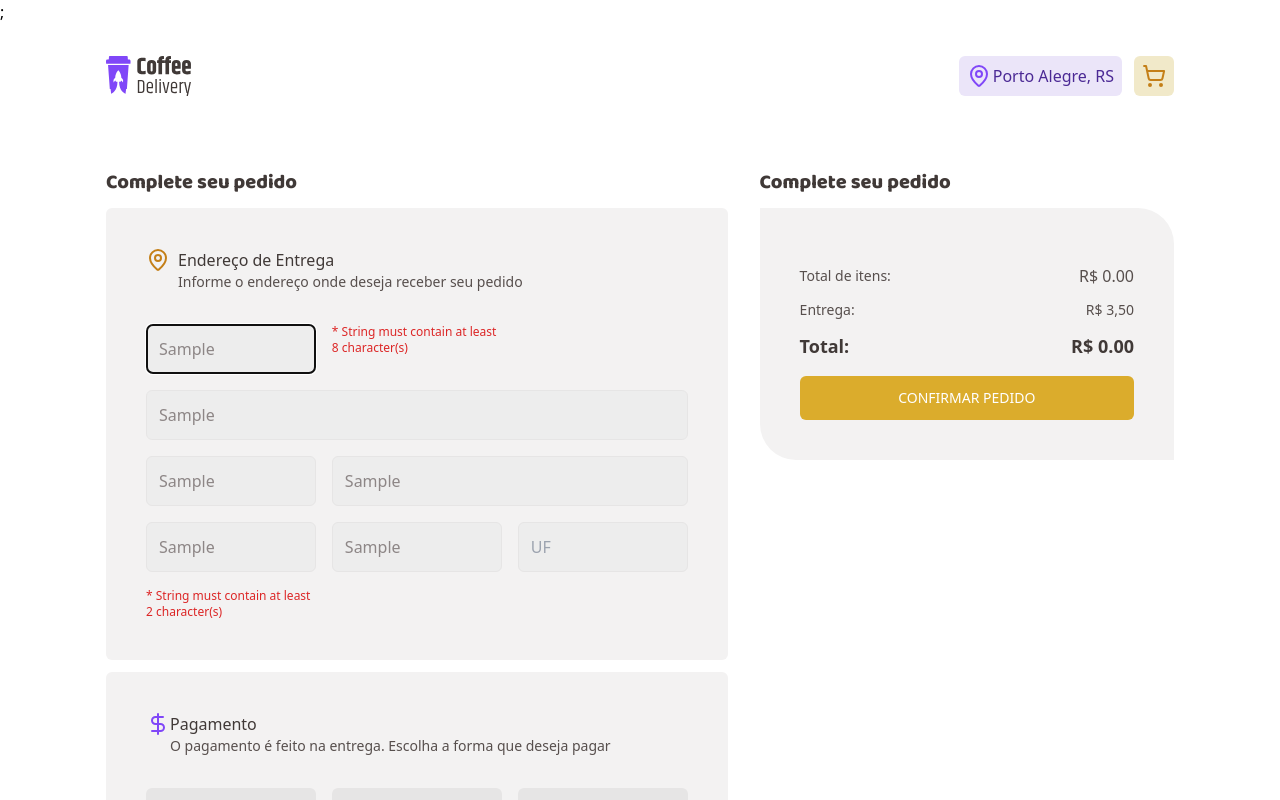
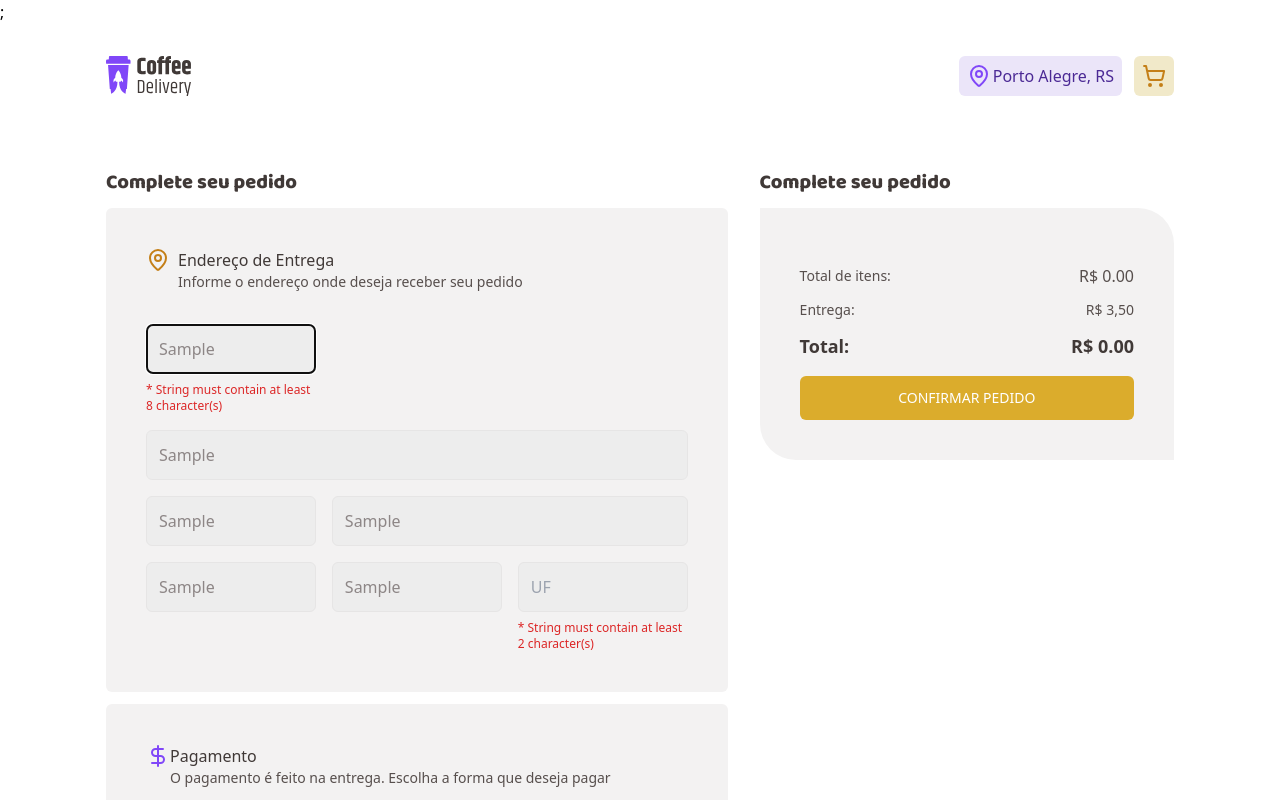
Before and after one commit to AS-Maldonado/coffe-delivery, a React (Vite) app: page /checkout in a window 1280 px wide. Both pictures are taken after typing "Sample", "Sample", "Sample", "Sample", "Sample", "Sample" into the empty fields and a click on the button "CONFIRMAR PEDIDO". Shown: the top 800 px of the page. Built offline with nearby package versions, Linux system fonts and the light colour scheme.

Commit message:
feat: finalizando validacao do formulario

```diff
--- a/src/api/DummyInputs.ts
+++ b/src/api/DummyInputs.ts
@@ -4,48 +4,48 @@ export const DUMMY_ADDRESS_INPUTS = [
     name: "cep",
     placeholder: "CEP",
     required: true,
-    inputClassName: "col-span-1",
+    divClassName: "col-span-1",
   },
   {
     type: "text",
     name: "rua",
     placeholder: "Rua",
     required: true,
-    inputClassName: "col-span-3",
+    divClassName: "col-span-3",
   },
   {
     type: "text",
     name: "numero",
     placeholder: "Número",
     required: true,
-    inputClassName: "col-span-1",
+    divClassName: "col-span-1",
   },
   {
     type: "text",
     name: "complemento",
     placeholder: "Complemento",
     required: true,
-    inputClassName: "col-span-2",
+    divClassName: "col-span-2",
   },
   {
     type: "text",
     name: "bairro",
     placeholder: "Bairro",
     required: true,
-    inputClassName: "col-span-1",
+    divClassName: "col-span-1",
   },
   {
     type: "text",
     name: "cidade",
     placeholder: "Cidade",
     required: true,
-    inputClassName: "col-span-1",
+    divClassName: "col-span-1",
   },
   {
     type: "text",
     name: "uf",
     placeholder: "UF",
     required: true,
-    inputClassName: "col-span-1",
+    divClassName: "col-span-1",
   },
 ];
--- a/src/components/checkout/CheckoutCard.tsx
+++ b/src/components/checkout/CheckoutCard.tsx
@@ -37,7 +37,7 @@ export function CheckoutCard({
               type={input.type}
               name={input.name}
               placeholder={input.placeholder}
-              inputClassName={input.inputClassName}
+              divClassName={input.divClassName}
             />
           ))
         )}
--- a/src/components/checkout/CheckoutInput.tsx
+++ b/src/components/checkout/CheckoutInput.tsx
@@ -3,12 +3,13 @@ import { useFormContext } from "react-hook-form";
 
 export interface CheckoutInputProps
   extends InputHTMLAttributes<HTMLInputElement> {
-  inputClassName?: string;
+  divClassName?: string;
 }
 
 interface CheckoutPaymentButtonProps {
   children: ReactNode;
   name: string;
+  active: boolean;
   handleOnClick: () => void;
 }
 
@@ -16,7 +17,7 @@ export function CheckoutInput({
   type,
   name,
   placeholder,
-  inputClassName,
+  divClassName,
 }: CheckoutInputProps) {
   const {
     register,
@@ -28,34 +29,39 @@ export function CheckoutInput({
   }
 
   return (
-    <>
+    <div className={divClassName ?? "col-span-3"}>
       <input
         type={type}
         placeholder={placeholder}
         {...register(name)}
-        className={`rounded-md border border-button bg-input p-3 text-label ${inputClassName}`}
+        className="w-full rounded-md border border-button bg-input p-3 text-label"
       />
       {errors[name] && (
-        <p className="text-xs text-red-600">
+        <p className="pt-2 text-xs text-red-600">
           * {errors[name]?.message as string}
         </p>
       )}
-    </>
+    </div>
   );
 }
 
 export function CheckoutPaymentButton({
   children,
   name,
+  active,
   handleOnClick,
 }: CheckoutPaymentButtonProps) {
   return (
     <button
       type="button"
       onClick={handleOnClick}
-      className="group flex items-center gap-2 whitespace-nowrap rounded-md bg-button p-4 text-xs uppercase text-text hover:bg-purple hover:text-white"
+      className={`group flex items-center gap-2 whitespace-nowrap rounded-md p-4 text-xs uppercase hover:bg-purple hover:text-white ${active ? "bg-purple text-white" : "bg-button text-text"}`}
     >
-      <span className="text-purple group-hover:text-white">{children}</span>
+      <span
+        className={`group-hover:text-white ${active ? "text-white" : "text-purple"}`}
+      >
+        {children}
+      </span>
       {name}
     </button>
   );
--- a/src/components/checkout/CheckoutPaymentSelection.tsx
+++ b/src/components/checkout/CheckoutPaymentSelection.tsx
@@ -5,34 +5,49 @@ import { useFormContext } from "react-hook-form";
 
 export function CheckoutPaymentSelection() {
   const [paymentValue, setPaymentValue] = useState<string>("");
+  const [buttonActive, setButtonActive] = useState<string>("");
 
   const {
     register,
     formState: { errors },
   } = useFormContext();
 
+  function handleOnClick(buttonName: string) {
+    setButtonActive(buttonName);
+    setPaymentValue(buttonName);
+  }
+
+  console.log(errors);
+  console.log(paymentValue);
   return (
     <>
       <input type="hidden" value={paymentValue} {...register("pagamento")} />
       <CheckoutPaymentButton
         name="Cartão de Crédito"
-        handleOnClick={() => setPaymentValue("credito")}
+        active={buttonActive === "credito"}
+        handleOnClick={() => handleOnClick("credito")}
       >
         <CreditCard size={20} />
       </CheckoutPaymentButton>
       <CheckoutPaymentButton
         name="Cartão de Débito"
-        handleOnClick={() => setPaymentValue("debito")}
+        active={buttonActive === "debito"}
+        handleOnClick={() => handleOnClick("debito")}
       >
         <Receipt size={20} />
       </CheckoutPaymentButton>
       <CheckoutPaymentButton
         name="Dinheiro"
-        handleOnClick={() => setPaymentValue("dinheiro")}
+        active={buttonActive === "dinheiro"}
+        handleOnClick={() => handleOnClick("dinheiro")}
       >
         <CircleDollarSign size={20} />
       </CheckoutPaymentButton>
-      {errors["payment"] && <p>{errors["payment"]?.message as string}</p>}
+      {errors["pagamento"] && (
+        <p className="col-span-3 pt-2 text-xs text-red-600">
+          * {errors["pagamento"]?.message as string}
+        </p>
+      )}
     </>
   );
 }
--- a/src/components/checkout/CheckoutProductCard.tsx
+++ b/src/components/checkout/CheckoutProductCard.tsx
@@ -22,11 +22,11 @@ export function CheckoutProductCard() {
 
     setValue("itens", cart);
     setAllProductsPrice(priceOfAllItens);
-    setValue("precoItens", priceOfAllItens.toFixed(2));
+    setValue("precoItens", priceOfAllItens);
   }, [cart, setValue]);
 
   useEffect(() => {
-    setValue("precoTotal", totalPrice.toFixed(2));
+    setValue("precoTotal", totalPrice);
   }, [totalPrice, setValue]);
 
   return (
```
